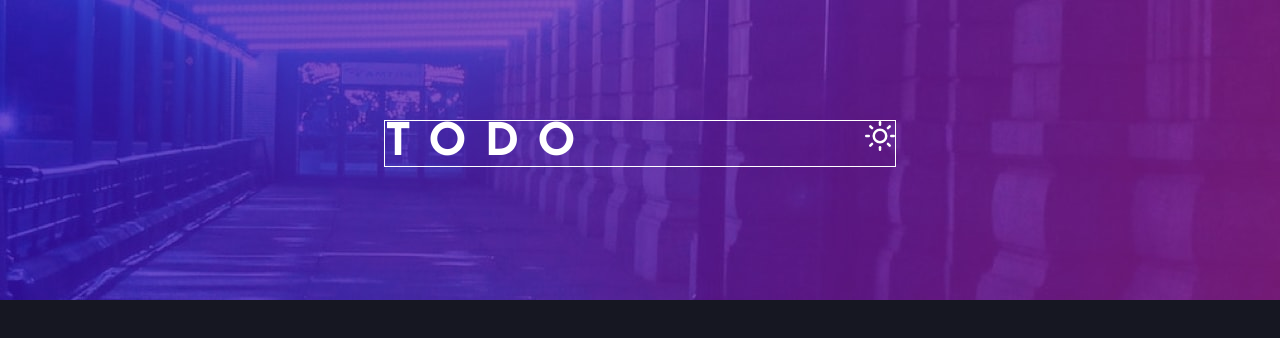
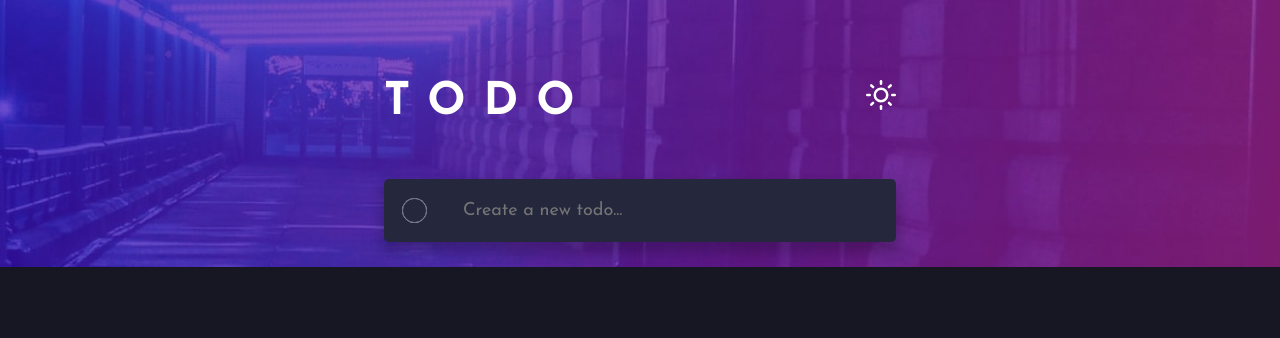
Before and after one commit to SaiPradeepti/Frontendmentor-Challenges, a React (Create React App) app in the folder 06todo-app-main/: page / in a window 1280 px wide. Shown: the top 338 px of the page. Built offline with nearby package versions, Linux system fonts and the light colour scheme.

Commit message:
Adding Input Field

```diff
--- a/06todo-app-main/src/components/App.js
+++ b/06todo-app-main/src/components/App.js
@@ -2,9 +2,12 @@ import React, { useState } from 'react'
 import '../scss/main.scss'
 import { FiSun } from "react-icons/fi";
 import { FiMoon } from "react-icons/fi"
+import Input from './Input'
+import List from './List'
 
 const App = () => {
   const [lightTheme,setLightTheme] = useState(false);
+  const [list,setList] = useState([]);
   return (
     <div className={`app ${lightTheme ? 'lightTheme' : 'darkTheme'}`}>
       <div className="app__header">
@@ -15,6 +18,8 @@ const App = () => {
           }
         </div>
       </div>
+      <Input setList={setList} list={list} />
+      <List />
     </div>
   )
 }
--- /dev/null
+++ b/06todo-app-main/src/components/Input.js
@@ -0,0 +1,28 @@
+import React, { useState } from 'react'
+
+const Input = ({setList,list}) => {
+    const [todo,setTodo] = useState('');
+    const handleSubmit = (e) => {
+        e.preventDefault();
+        if(e.target.value !== ''){
+            setList((list) => [...list,e.target.value]);
+            console.log(list)
+        }
+
+    }
+    return (
+        <div className='app__input'>
+            <form onSubmit={handleSubmit}>
+                <div className="form-control">
+                    <div className='form-radio'>
+                        <input type="radio" name='checkbox' />
+                    <div className='radioCover'></div>
+                    </div>
+                    <input type="text" name='todo' value={todo} onChange={(e)=>setTodo(e.target.value)} placeholder='Create a new todo...' autoComplete="off" />
+                </div>
+            </form>
+        </div>
+    )
+}
+
+export default Input
--- /dev/null
+++ b/06todo-app-main/src/components/List.js
@@ -0,0 +1,10 @@
+import React from 'react'
+
+const List = () => {
+    return (
+        <div className='app__list'>
+        </div>
+    )
+}
+
+export default List
--- a/06todo-app-main/src/scss/_config.scss
+++ b/06todo-app-main/src/scss/_config.scss
@@ -37,3 +37,22 @@ $fontweight-bold: 700;
     @content;
   }
 }
+
+@mixin background {
+  background-repeat: no-repeat;
+  background-size: contain;
+}
+
+@mixin boxCenter {
+  width: 40%;
+  margin: auto;
+}
+
+@mixin box {
+  background: $clr-very-dark-desaturated-blue;
+  height: 3.5rem;
+  display: flex;
+  gap: 2rem;
+  padding-left: 1rem;
+  border-radius: 5px;
+}
--- /dev/null
+++ b/06todo-app-main/src/scss/_input.scss
@@ -0,0 +1,42 @@
+.app {
+  #{&}__input {
+    @include boxCenter;
+    margin-top: 3rem;
+
+    .form-control {
+      @include box;
+      box-shadow: 0px 8px 12px 3px rgba(0, 0, 0, 0.2);
+
+      .form-radio {
+        position: relative;
+        align-self: center;
+
+        input[type="radio"] {
+          height: 25px;
+          width: 25px;
+          background-color: $clr-very-dark-desaturated-blue;
+          display: block;
+          position: relative;
+        }
+        .radioCover {
+          position: absolute;
+          top: 0;
+          left: 0;
+          height: 100%;
+          width: 100%;
+          background: $clr-very-dark-desaturated-blue;
+          border: 1px solid $clr-dark-grayish-blue;
+          border-radius: 50%;
+        }
+      }
+
+      input[type="text"] {
+        width: 70%;
+        background: $clr-very-dark-desaturated-blue;
+        border: none;
+        outline: none;
+        color: white;
+      }
+    }
+  }
+}
--- a/06todo-app-main/src/scss/main.scss
+++ b/06todo-app-main/src/scss/main.scss
@@ -1,17 +1,18 @@
 @import "./config";
+@import "./input";
+@import "./list";
 
 .app {
   height: 100vh;
+  width: 100vw;
   background: $clr-very-dark-blue;
-  padding-top: 15vh;
+  padding-top: 10vh;
 
   #{&}__header {
-    width: 40%;
     display: flex;
     justify-content: space-between;
-    margin: auto;
+    @include boxCenter;
     color: $clr-white;
-    border: 1px solid white;
 
     .app__title {
       letter-spacing: 1rem;
@@ -33,9 +34,9 @@
 
 .darkTheme {
   background: url(../images/bg-desktop-dark.jpg) $clr-very-dark-blue;
-  background-repeat: no-repeat;
+  @include background;
 }
 .lightTheme {
   background: url(../images/bg-desktop-light.jpg) $clr-very-light-gray;
-  background-repeat: no-repeat;
+  @include background;
 }
```
Also changed, not shown: 06todo-app-main/src/scss/_list.scss (added).
